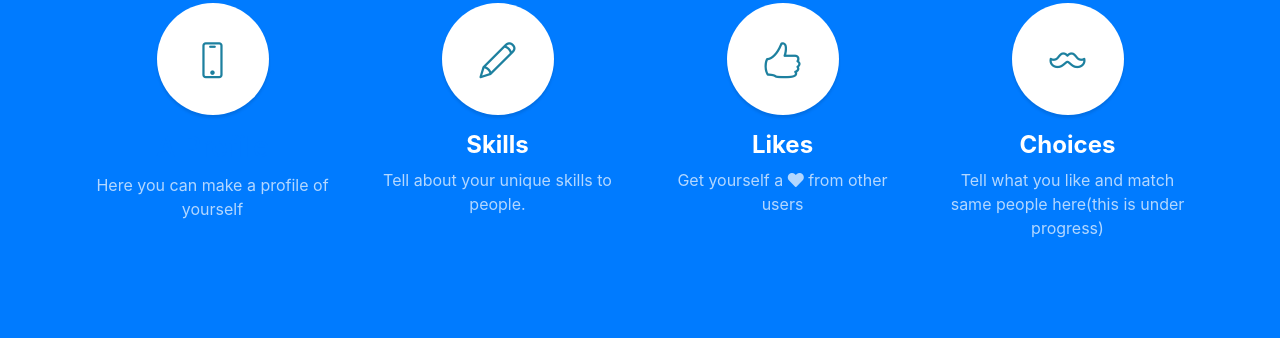
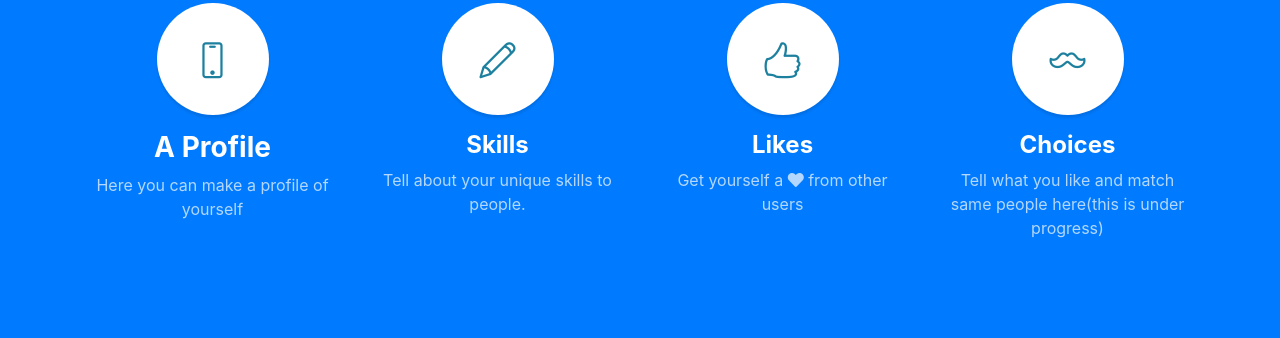
Before and after one commit to Mohit6043/Home, a website with bundled scripts: page index.html in a window 1280 px wide. Shown: the part 1474-1812 px from the top of the page. Built offline with nearby package versions, Linux system fonts and the light colour scheme.

Commit message:
Update index.html

```diff
--- a/index.html
+++ b/index.html
@@ -91,7 +91,7 @@
             <i class="icon-screen-smartphone"></i>
           </span>
           <h3>
-            <a href="https://mohit6043.github.io/User/">A Profile</a>
+            <strong>A Profile</strong>
           </h3>
           <p class="text-faded mb-0">Here you can make a profile of yourself</p>
         </div>
```
